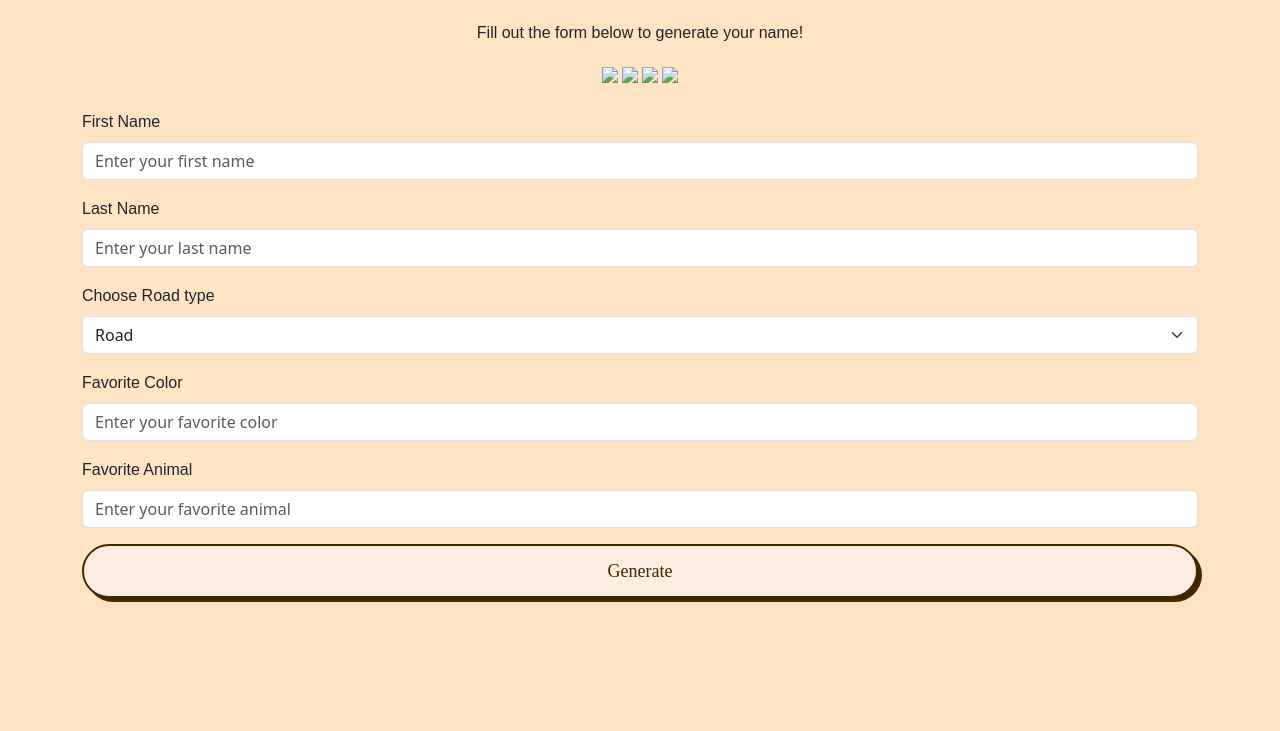
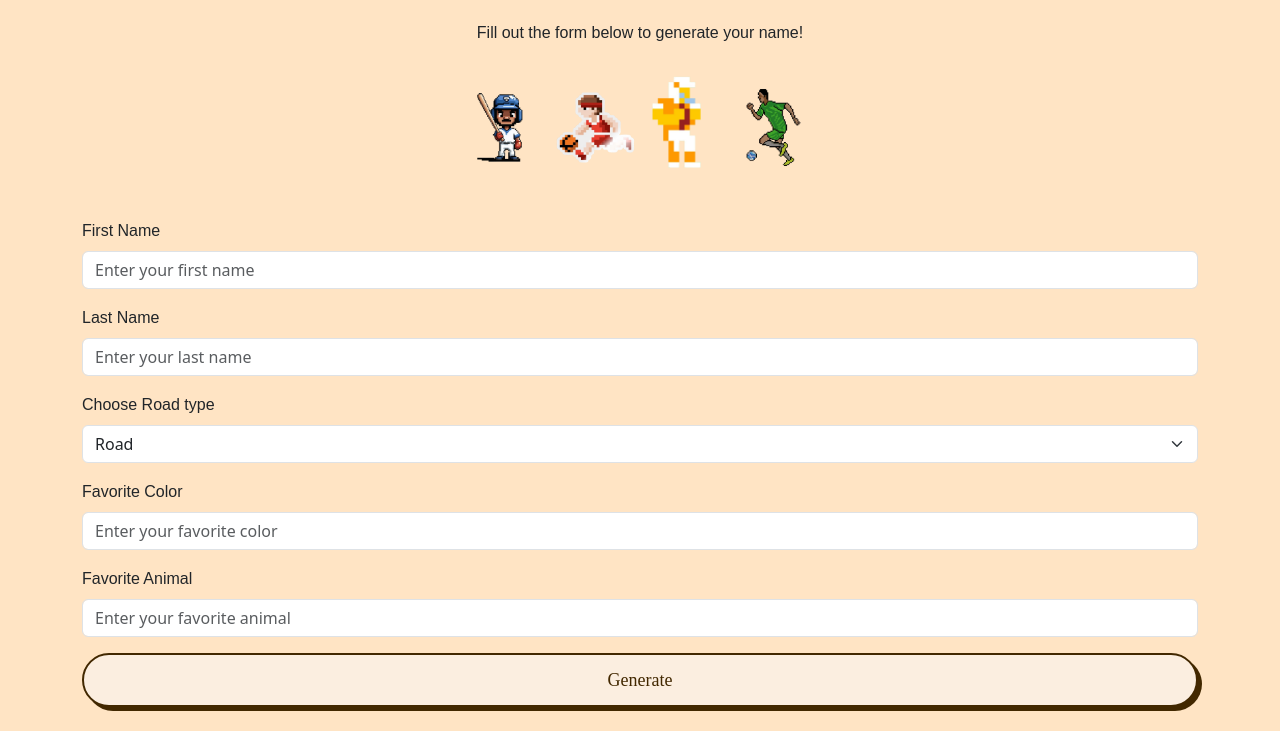
Before and after one commit to alexagold1/DecemberMonthlyWebsite, a plain HTML site: page index.html in a window 1280 px wide. Shown: the part 83-814 px from the top of the page. Drawn offline with nearby package versions, Linux system fonts and the light colour scheme; the site is published under a folder, as on GitHub Pages, so addresses that start at the root find nothing; a web font is replaced by a local one.

Commit message:
changed images

```diff
--- a/index.html
+++ b/index.html
@@ -26,10 +26,10 @@
             </div>
             <div class="text-center mb-4">
                 <p>Fill out the form below to generate your name!</p>
-                <img src="/imgs/baseballretro.png" class="img">
-                <img src="/imgs/basketballretro.png" class="img">
-                <img src="/imgs/footballretro.png" class="img">
-                <img src="/imgs/retrosoccer.png" class="img">
+                <img src="imgs/baseballretro.png" class="img">
+                <img src="imgs/basketballretro.png" class="img">
+                <img src="imgs/footballretro.png" class="img">
+                <img src="imgs/retrosoccer.png" class="img">
             </div>
             <!-- form-->
             <!--First Name input-->
```
